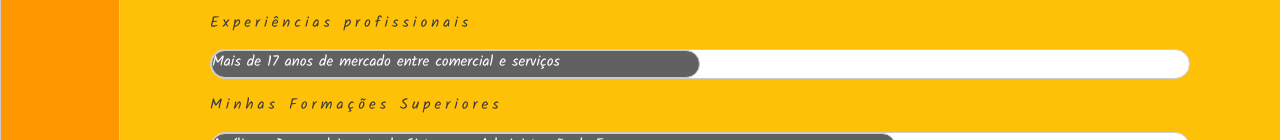
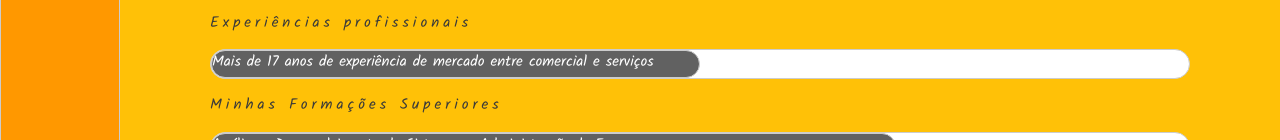
Before and after one commit to ancgci/myPortfolio, a plain HTML site: page index.html in a window 1280 px wide. Shown: the part 594-734 px from the top of the page. Drawn offline with nearby package versions, Linux system fonts and the light colour scheme.

Commit message:
ajuste novamente

```diff
--- a/index.html
+++ b/index.html
@@ -135,7 +135,7 @@
 
       <p class="w3-wide">Experiências profissionais</p>
       <div class="w3-white w3-border w3-round-xlarge">
-        <div class="w3-dark-grey w3-border w3-round-xlarge" style="height:28px;width:50%"> Mais de 17 anos de mercado entre comercial e serviços </div>
+        <div class="w3-dark-grey w3-border w3-round-xlarge" style="height:28px;width:50%"> Mais de 17 anos de experiência de mercado entre comercial e serviços </div>
       </div>
       <p class="w3-wide ">Minhas Formações Superiores</p>
       <div class="w3-white w3-border w3-round-xlarge">
```
